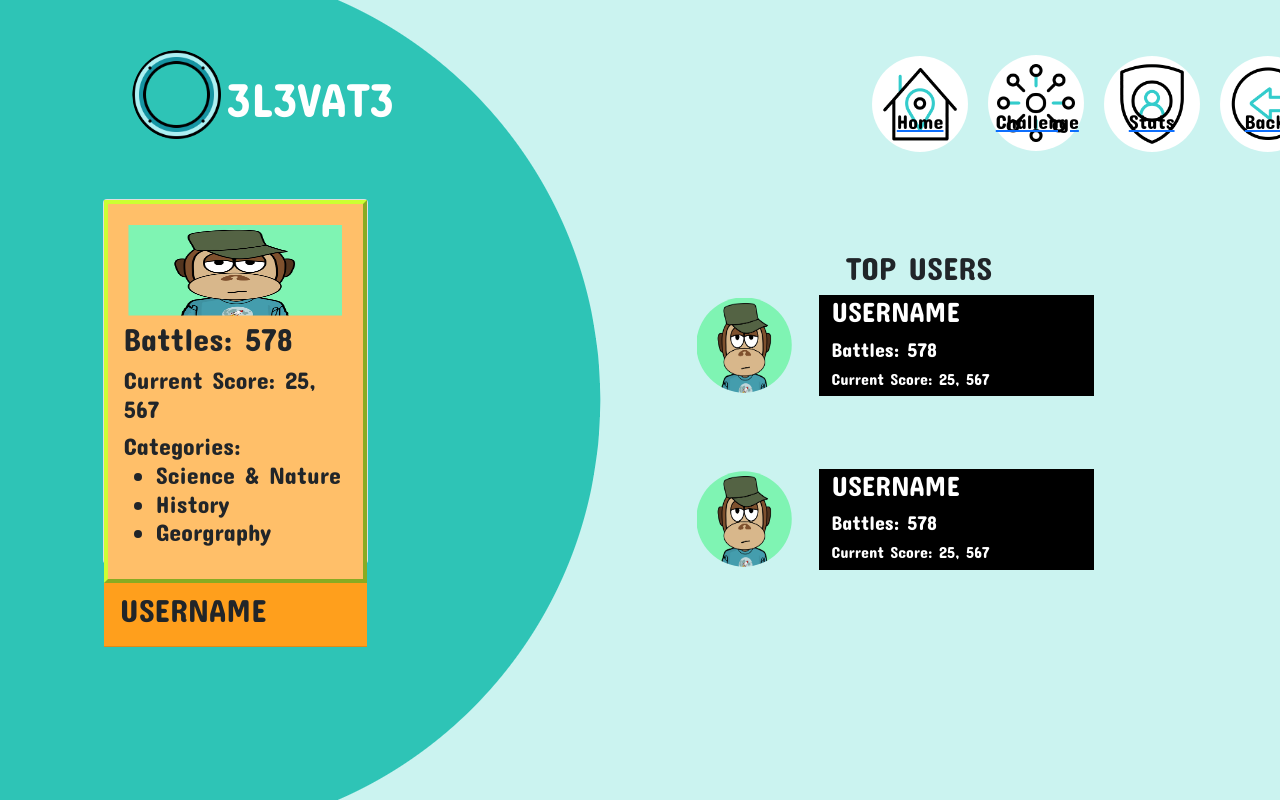
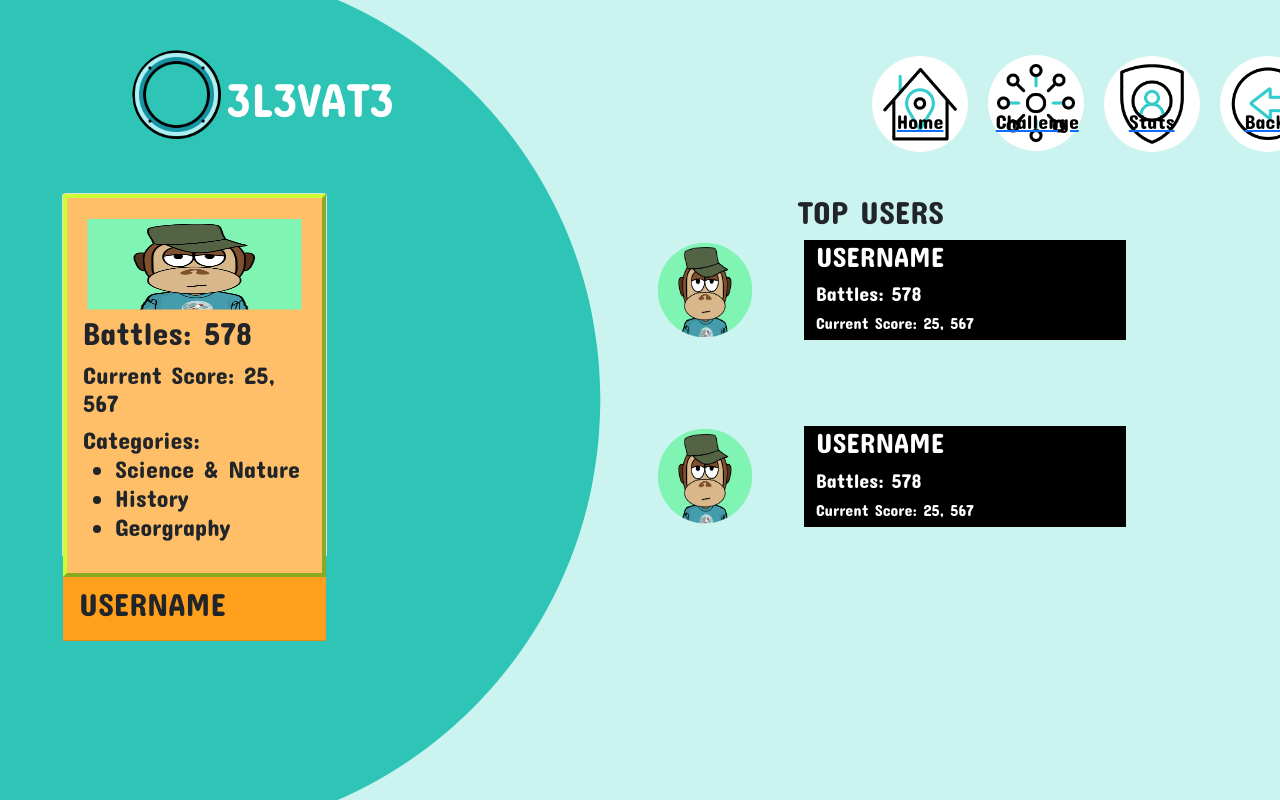
Before and after one commit to Harkins12345/Lap-3-Project, a React (Create React App) app in the folder client/: page /stats in a window 1280 px wide. Shown: the top 800 px of the page. Built offline with nearby package versions, Linux system fonts and the light colour scheme.

Commit message:
STYLING CHANGES TO ALIGN BETTER ON PAGE

```diff
--- a/client/src/containers/LoginRegister/style.css
+++ b/client/src/containers/LoginRegister/style.css
@@ -3,7 +3,6 @@
     box-shadow: -5px 10px 10px;
     height: 100%;
 
-    margin-top: -60px;
 }
 
 .noBorder {
--- a/client/src/pages/ChallengePage/index.js
+++ b/client/src/pages/ChallengePage/index.js
@@ -57,7 +57,7 @@ function ChallengePage() {
                 {/* ----- ONLINE USERS ----- */}
                 <Stack value={selectedUser} direction="horizontal" gap={2}>
                     <div className="stack">
-                        <Card className="card">
+                        <Card className="online-card">
                             <Card.Body className="card-body">
                                 <Card.Img src={avatar} className="avatar" width="100" height="100" alt="User Image" />
                                 <Card.Text>Science: Computing</Card.Text>
@@ -66,7 +66,7 @@ function ChallengePage() {
                         </Card>
                     </div>
                     <div className="stack">
-                        <Card className="card">
+                        <Card className="online-card">
                             <Card.Body className="card-body">
                                 <Card.Img src={avatar1} className="avatar" width="100" height="100" alt="User Image" />
                                 <Card.Text>Science: Mathematics</Card.Text>
--- a/client/src/pages/ChallengePage/style.css
+++ b/client/src/pages/ChallengePage/style.css
@@ -9,7 +9,6 @@
     flex-basis: 5%;
     margin-right: 25%;
 
-
     align-self: flex-start;
 }
 
@@ -18,7 +17,15 @@
     color:  #cbf3f0;
 }
 
+.online-card {
+    width: 10rem;
+    height: 15rem;
 
+}
+
+.stack {
+    margin-top: -75px;
+}
 
 .card-body {
 
--- a/client/src/pages/MyStatsPage/index.js
+++ b/client/src/pages/MyStatsPage/index.js
@@ -9,15 +9,15 @@ function MyStatsPage() {
 
   return (
 
-      <div className="main-container">
+      <div className="stats-main-container">
 
 
-           <div className="left-container">
+           <div className="stats-left-container">
 
 
 
-                      <Card className="card">
-                          <Card.Body className="card-body">
+                      <Card className="stats-card">
+                          <Card.Body className="stats-card-body">
                               <Card.Img src={monkey} className="avatar" width="100" height="100" alt="User Image" />
                               <Card.Text>
                                 <h2>Battles: 578 </h2>
@@ -31,7 +31,7 @@ function MyStatsPage() {
                                 </h4>
                               </Card.Text>
                           </Card.Body>
-                          <Card.Header className="card-header">
+                          <Card.Header className="stats-card-header">
                             <h2>USERNAME</h2></Card.Header>
 
                       </Card>
@@ -40,20 +40,20 @@ function MyStatsPage() {
           </div>
 
 
-          <div className='right-container'>
+          <div className='stats-right-container'>
 
             <Container fluid>
 
-            <h2 className="h2"> TOP USERS </h2>
+            <h2 className="stats-h2"> TOP USERS </h2>
 
               <Row>
-                <Col md={4} className="image-on-left">
+                <Col md={4} className="stats-image-on-left">
                   <img src={monkey} className="avatar" width="100" height="100" alt="User Image" />
 
                 </Col>
 
-                <Col md={8} className="text-on-right">
-                    <div className='column'>
+                <Col md={8} className="stats-text-on-right">
+                    <div className='stats-column'>
 
                           <h3>USERNAME</h3>
                           <h5>Battles: 578 </h5>
@@ -63,13 +63,13 @@ function MyStatsPage() {
               </Row>
 
               <Row>
-                <Col md={4} className="image-on-left">
+                <Col md={4} className="stats-image-on-left">
                   <img src={monkey} className="avatar" width="100" height="100" alt="User Image" />
 
                 </Col>
 
-                <Col md={8} className="text-on-right">
-                    <div className='column'>
+                <Col md={8} className="stats-text-on-right">
+                    <div className='stats-column'>
 
                           <h3>USERNAME</h3>
                           <h5>Battles: 578 </h5>
--- a/client/src/pages/MyStatsPage/style.css
+++ b/client/src/pages/MyStatsPage/style.css
@@ -1,4 +1,4 @@
-.main-container {
+.stats-main-container {
     width: 100%;
     display: flex;
     justify-content: space-between;
@@ -9,26 +9,25 @@
 
 }
 
-.left-container {
+.stats-left-container {
 
     flex-basis: 45%;
     padding-right: 15px;
     padding-left: 15px;
     margin-right: auto;
     margin-left: auto;
-   margin-top: -150px;
    margin-left: -50px;
 
 
 }
 
 
-.h2 {
+.stats-h2 {
    margin-left: 200px;
 
 }
 
-.right-container {
+.stats-right-container {
     flex-basis: 55%;
 
     align-self: flex-end;
@@ -37,18 +36,14 @@
 
 }
 
-.column {
 
-
-}
-
-.image-on-left {
+.stats-image-on-left {
 
     justify-content: left;
 
 }
 
-.text-on-right {
+.stats-text-on-right {
 
     background-color: black;
     color: white;
@@ -58,12 +53,12 @@
 
 }
 
-.card {
+.stats-card {
     width: 265px;
     height: 365px;
 }
 
-.right-card {
+.stats-right-card {
     width: 400px;
     height: 222px;
 }
```
